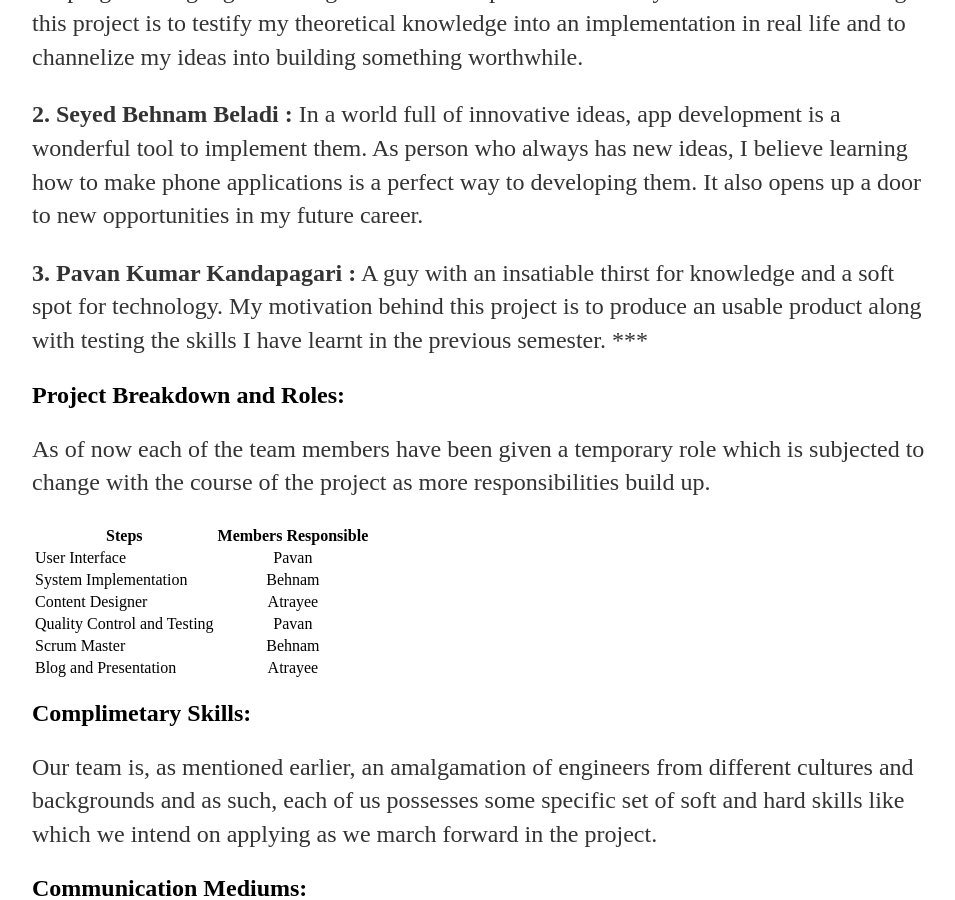
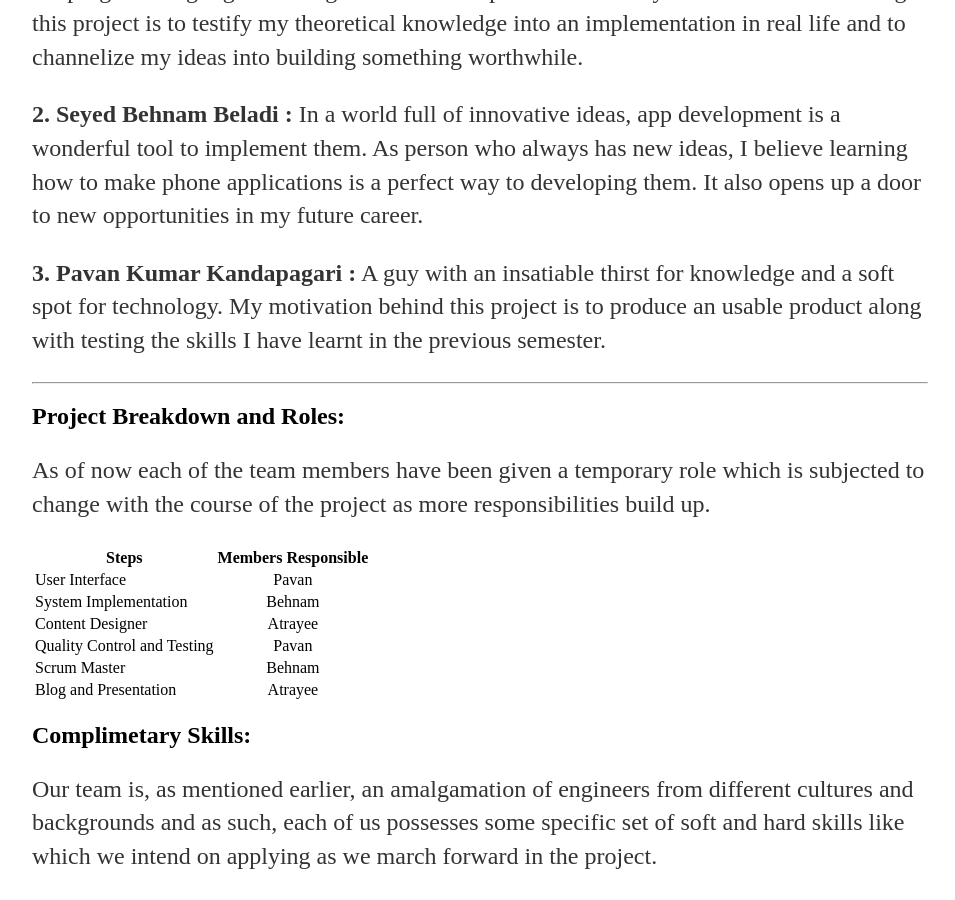
Before and after one commit to 785pavan/isee2019-SPENDEMON, a Jekyll site: the page built from docs/_posts/2019-04-16-ISEE-2019-Team-Presentation.md, in a window 1280 px wide and 900 px high, scrolled down 1929 px. Shown: the whole window, without its empty margins (160-1115 px from the left). Built offline with Jekyll 4.4.1, drawn with Linux system fonts in a browser that asks for light colours.

Commit message:
Update 2019-04-16-ISEE-2019-Team-Presentation.md

```diff
--- a/docs/_posts/2019-04-16-ISEE-2019-Team-Presentation.md
+++ b/docs/_posts/2019-04-16-ISEE-2019-Team-Presentation.md
@@ -16,12 +16,12 @@
 As, for our app name, we being 90's kids, this is a pun on our beloved anime *"Pokemon"* as well as a ledger to check where did our user actually *"Spend Them On?"*
 
 
-<img src="{{site.baseurl}}/images/PokeCard.jpg" alt="Pokemon Card image" width="250" align = "center" />
+<img src="{{site.baseurl}}/images/PokeCard.jpg" alt="Pokemon Card image" width="250" align = "middle" />
 
 
 ***
 ## Our Team:
-<img src="{{site.baseurl}}/images/team_pokemon.jpg" alt="Pokemon team image" width="250" align = "center" />
+<img src="{{site.baseurl}}/images/team_pokemon.jpg" alt="Pokemon team image" width="250" align = "middle" />
 
 
 
@@ -32,6 +32,8 @@
 **2. Seyed Behnam Beladi :** In a world full of innovative ideas, app development is a wonderful tool to implement them. As person who always has new ideas, I believe learning how to make phone applications is a perfect way to developing them. It also opens up a door to new opportunities in my future career.
 
 **3. Pavan Kumar Kandapagari :** A guy with an insatiable thirst for knowledge and a soft spot for technology. My motivation behind this project is to produce an usable product along with testing the skills I have learnt in the previous semester.
+
+
 ***
 ## Project Breakdown and Roles:
 
@@ -54,8 +56,8 @@
 ## **Communication Mediums:**
 
 Apart from the most popular mediums like Whatsapp and Google drive, we intend to work on and communicate via Slack and manage our team goals via apps like Trello.
-<img src="{{site.baseurl}}/images/GitHub-Mark-120px-plus.png" alt="github" width="100"/>
-<img src="{{site.baseurl}}/images/WhatsApp_Logo_1.png" alt="Whatsapp" width="25"/>
-<img src="{{site.baseurl}}/images/Google_Drive_logo.png" alt="GoogleDrive" width="25"/>
-<img src="{{site.baseurl}}/images/trello_logo.png" alt="Trello" width="25"/>
-<img src="{{site.baseurl}}/images/slack-logo-icon.png" alt="Trello" width="25"/>
+<img src="{{site.baseurl}}/images/GitHub-Mark-120px-plus.png" alt="github" width="30"/>
+<img src="{{site.baseurl}}/images/WhatsApp_Logo_1.png" alt="Whatsapp" width="30"/>
+<img src="{{site.baseurl}}/images/Google_Drive_logo.png" alt="GoogleDrive" width="30"/>
+<img src="{{site.baseurl}}/images/trello_logo.png" alt="Trello" width="30"/>
+<img src="{{site.baseurl}}/images/slack-logo-icon.png" alt="Trello" width="30"/>
```
